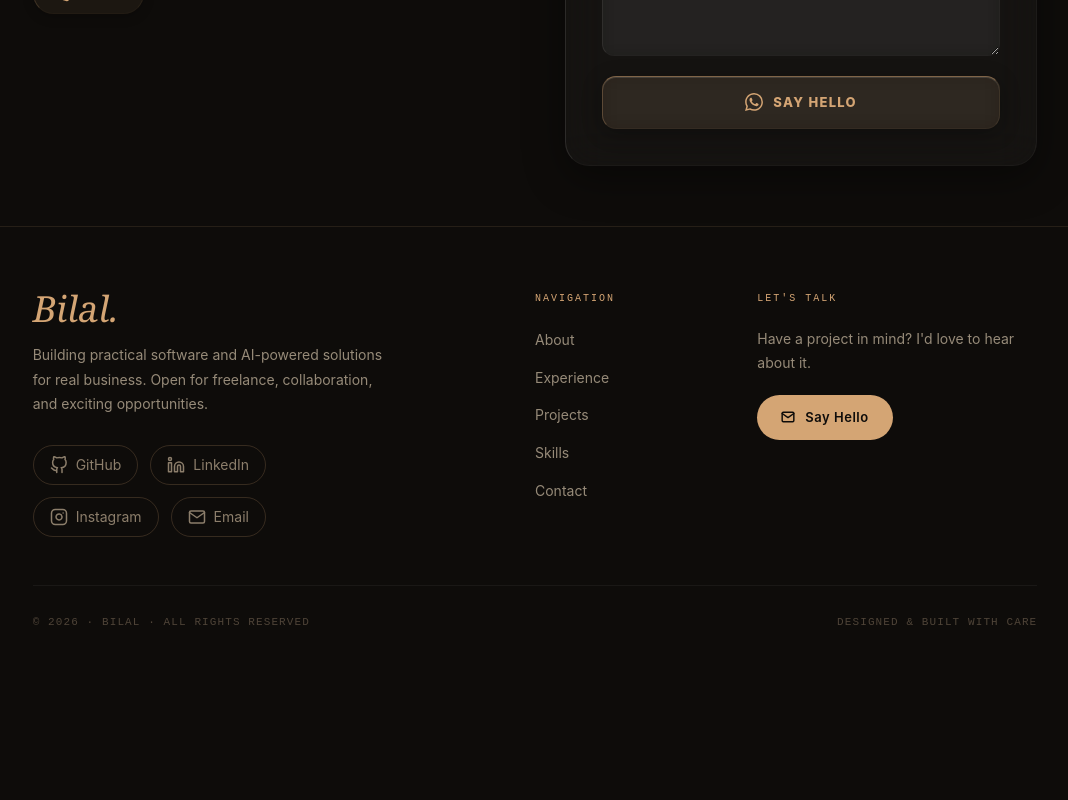
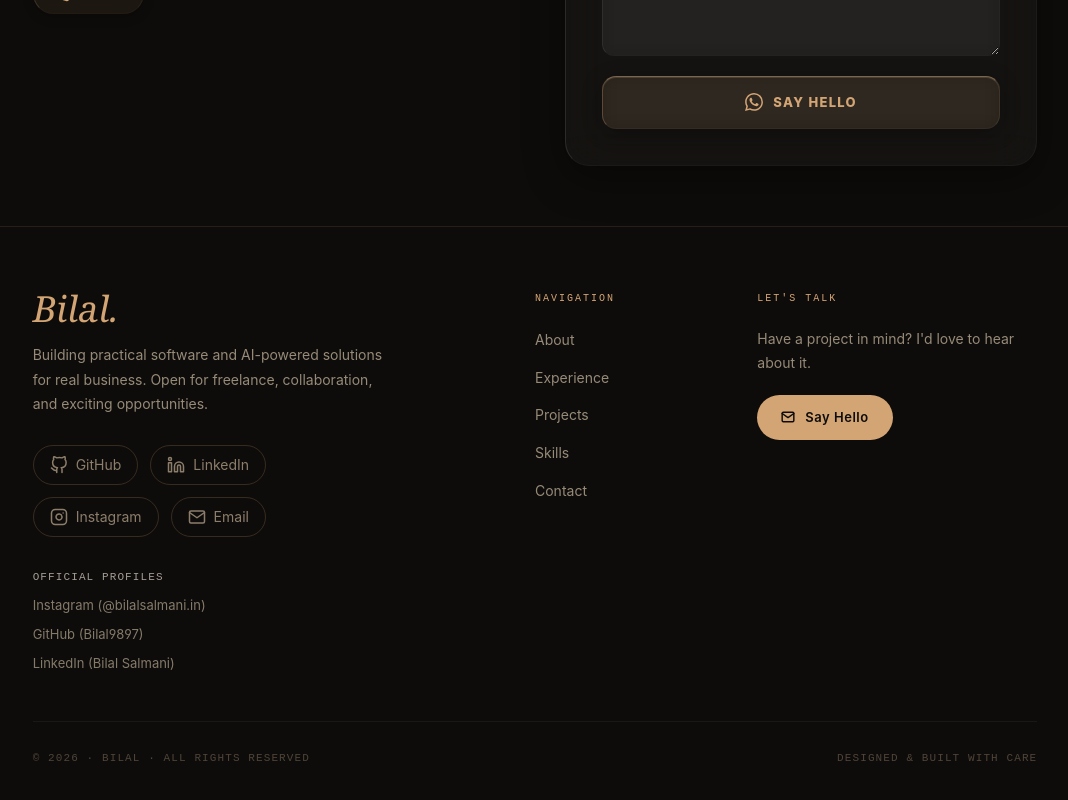
Before and after one commit to bilal9897/my-portfolio, a React (Vite) app: page / in a window 1280 px wide. Shown: the part 7649-8449 px from the top of the page, without its empty margins (147-1215 px from the left). Before the commit the page ends 8313 px from the top, so only its background shows below. Built offline with nearby package versions, Linux system fonts and the light colour scheme.

Commit message:
Update footer SEO profiles text and layout

```diff
--- a/src/components/Footer.jsx
+++ b/src/components/Footer.jsx
@@ -102,6 +102,8 @@ export default function Footer() {
                 href={s.href}
                 title={s.label}
                 aria-label={s.label}
+                target={s.href.startsWith('mailto') ? undefined : "_blank"}
+                rel={s.href.startsWith('mailto') ? undefined : "noopener noreferrer me"}
                 style={{
                   display: 'flex',
                   alignItems: 'center',
@@ -121,6 +123,20 @@ export default function Footer() {
                 <span>{s.label}</span>
               </a>
             ))}
+          </div>
+
+          {/* SEO Text Links */}
+          <div className="official-profiles" style={{ marginTop: '32px', fontSize: '13px', opacity: 0.65, display: 'flex', flexDirection: 'column', gap: '8px' }}>
+            <span style={{ fontFamily: 'var(--font-mono)', fontSize: '11px', textTransform: 'uppercase', letterSpacing: '0.1em' }}>Official Profiles</span>
+            <a href="https://instagram.com/bilalsalmani.in" target="_blank" rel="noopener noreferrer me" style={{ color: 'var(--c-warm)', textDecoration: 'none' }} onMouseEnter={e => e.currentTarget.style.textDecoration='underline'} onMouseLeave={e => e.currentTarget.style.textDecoration='none'}>
+              Instagram (@bilalsalmani.in)
+            </a>
+            <a href="https://github.com/bilal9897" target="_blank" rel="noopener noreferrer me" style={{ color: 'var(--c-warm)', textDecoration: 'none' }} onMouseEnter={e => e.currentTarget.style.textDecoration='underline'} onMouseLeave={e => e.currentTarget.style.textDecoration='none'}>
+              GitHub (Bilal9897)
+            </a>
+            <a href="https://www.linkedin.com/in/bilal-salmani-6190ab292/" target="_blank" rel="noopener noreferrer me" style={{ color: 'var(--c-warm)', textDecoration: 'none' }} onMouseEnter={e => e.currentTarget.style.textDecoration='underline'} onMouseLeave={e => e.currentTarget.style.textDecoration='none'}>
+              LinkedIn (Bilal Salmani)
+            </a>
           </div>
         </div>
 
```
